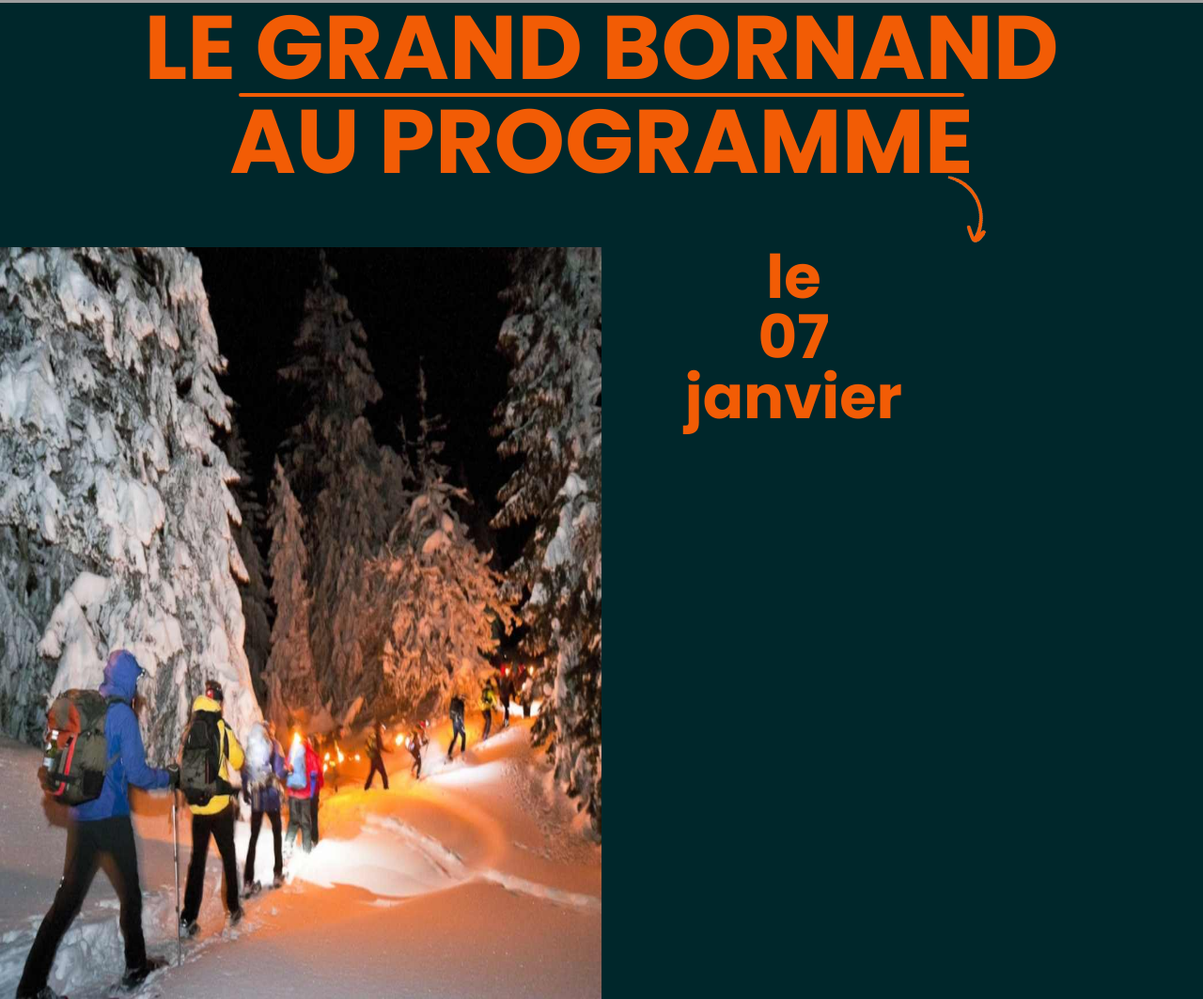
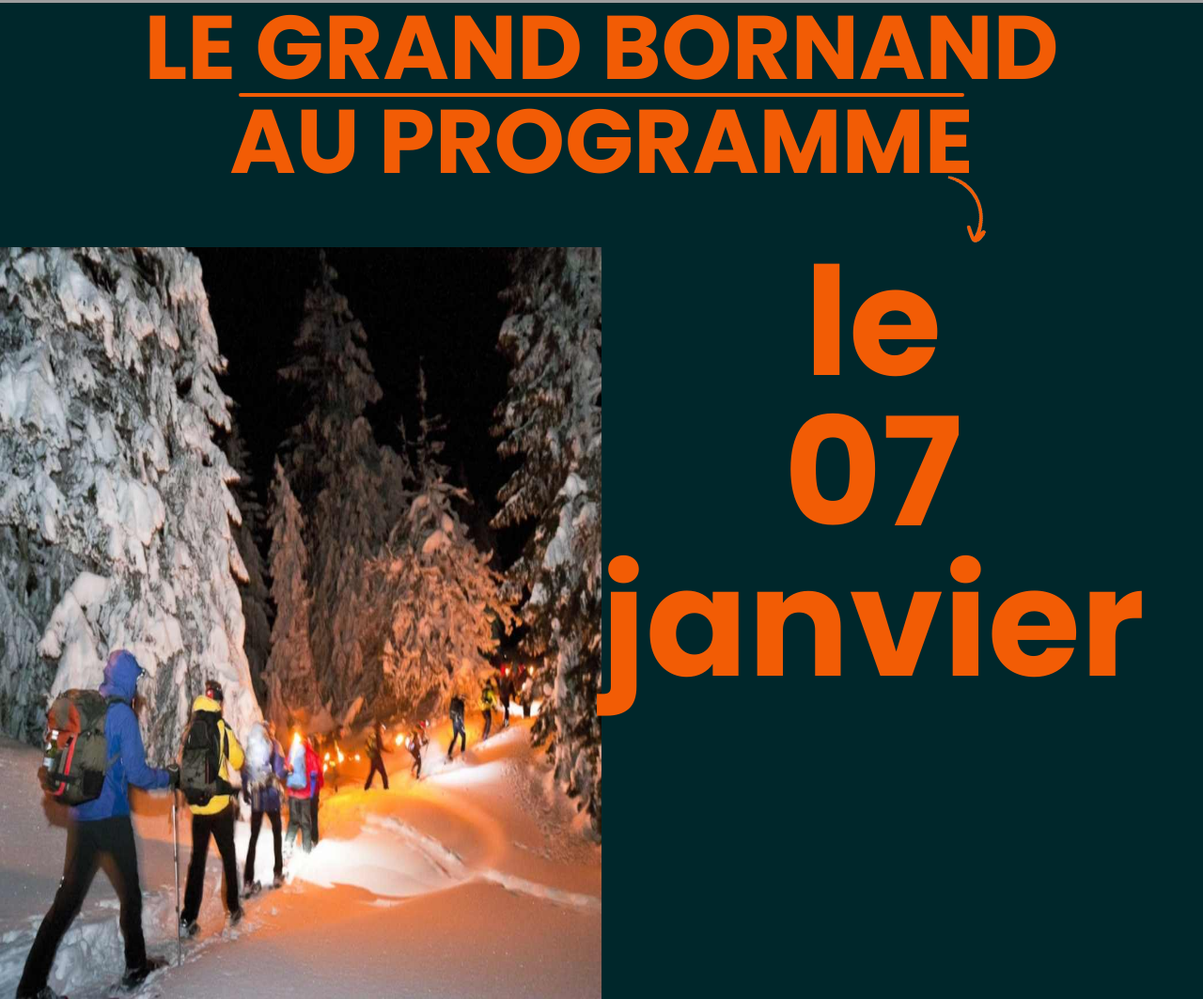
Before and after one commit to DamienLaNeelle-dev/Tony, a plain HTML site: page index.html in a window 1280 px wide. Shown: the part 2279-3342 px from the top of the page at 94% size. Drawn offline with Linux system fonts and the light colour scheme; files that its build step writes are made by us from their sources; grey boxes are pictures that could not be loaded; files whose address does not match are found by name.

Commit message:
upgrade font-size dates

```diff
--- a/style.css
+++ b/style.css
@@ -10,6 +10,10 @@ body {
 
 .section {
   margin-bottom: 5vh;
+}
+
+.section h3 {
+  font-size: 10em;
 }
 
 .section1 {
@@ -61,7 +65,6 @@ h2 {
 
 h3 {
   color: #f25c05;
-
   font-size: 4em;
   font-family: poppins;
   text-align: center;
```
